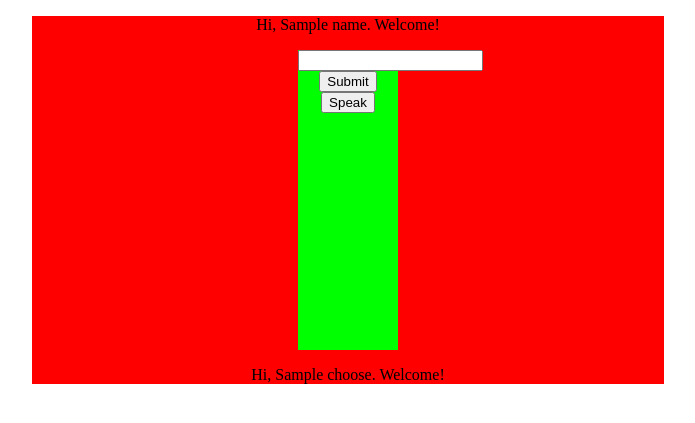
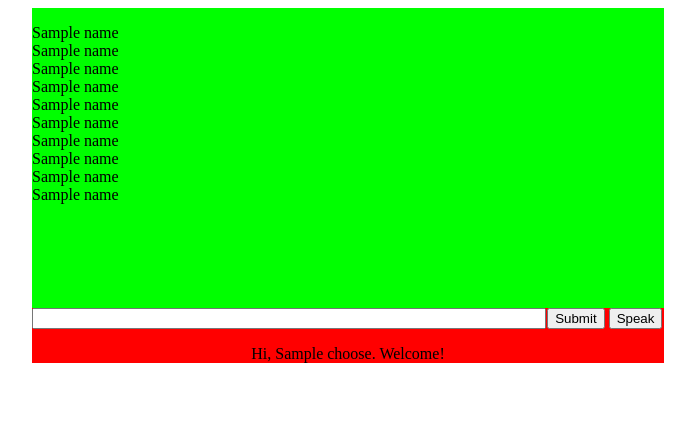
Before and after one commit to shiroiyuki/LearningChatbot, a Flask app: template templates/chat.html in a window 1280 px wide. Shown: the top 423 px of the page, without its empty margins (292-987 px from the left). Run offline with Flask 2, Linux system fonts and the light colour scheme; the template is opened without the code that fills it: most values are stand-ins (such as "Sample title", 1, 10 or a date in 2020).

Commit message:
develop ui

```diff
--- /dev/null
+++ b/data.py
@@ -0,0 +1,4 @@
+class data(self):
+    self.data = []
+    __init__():
+        self.data = ['','','','','','',]
--- a/server.py
+++ b/server.py
@@ -1,10 +1,20 @@
 #coding=utf-8
+data = ['','','','','','','','','','']
 from flask import *
 import os
+import nltk
+from chatterbot import ChatBot
+from chatterbot.trainers import ChatterBotCorpusTrainer
+
 app = Flask("todo-list")
 app.debug = True
 app.static_folder = 'static'
-
+bot = ChatBot("bot")
+bot.set_trainer(ChatterBotCorpusTrainer)
+bot.train("chatterbot.corpus.chinese")
+response = ""
+result = ""
+print("hi")
 @app.route("/")
 def echo():
     return render_template("lab4.html")
@@ -14,9 +24,21 @@ def whoareyou():
     if request.method == "POST":
         name = request.form.get("name")
         if name is not "":
-            return render_template("chat.html",name=name)
+            for i in xrange(0,6) :
+                data[i] = data[i+1]
+            try:
+                result = bot.get_response(name)
+                response = "科蘿娜: "+ str(result)
+            except Exception as e:
+                print(str(e))
+                reponse = ""
+            data[6] = data[8]
+            data[7] = data[9]
+            data[8] = name
+            data[9] = response
+            return render_template("chat.html",name = data)
         else:
-            return render_template("chat.html")
+            return render_template("chat.html",name = data)
     if request.method == "GET":
         return render_template("chat.html")
 
--- a/static/css/style.css
+++ b/static/css/style.css
@@ -2,12 +2,13 @@ body
 {
 
 }
-#output
+#chatbot p
 {
+  float:left;
 }
-#chatbox
+#chatbot
 {
-    width: 100px;
+  width: 100%;
   height: 300px;
   background-color:#0F0;
   margin:0 auto;
@@ -19,3 +20,16 @@ body
   margin:0 auto;
   text-align:center;
 }
+
+#text
+{
+  float:left;
+  width: 80%;
+}
+#btn1{
+}
+#btn2{
+}
+#layout
+{
+}
--- a/templates/chat.html
+++ b/templates/chat.html
@@ -5,17 +5,23 @@
   </head>
   <body>
     <div id = "global">
-		<p>{% if name %} Hi, {{name}}. Welcome!{% endif %}</p>
       <div id = "chatbot">
-
+        <p>{% if name %} {{name[0]}}{% endif %}<br>
+        {% if name %} {{name[1]}}{% endif %}<br>
+        {% if name %} {{name[2]}}{% endif %}<br>
+        {% if name %} {{name[3]}}{% endif %}<br>
+        {% if name %} {{name[4]}}{% endif %}<br>
+        {% if name %} {{name[5]}}{% endif %}<br>
+        {% if name %} {{name[6]}}{% endif %}<br>
+        {% if name %} {{name[7]}}{% endif %}<br>
+        {% if name %} {{name[8]}}{% endif %}<br>
+        {% if name %} {{name[9]}}{% endif %}</p>
       </div>
       <div id = "chatbox">
-            <form action="/whoareyou" method="POST">
-                <label for="">
-                    <input type="text" name="name" value="">
-                </label>
-                <input type="submit" value="Submit">
-                <input type="button" value="Speak">
+        <form id = "layout" action="/whoareyou" method="POST">
+          <input id = "text" type="text" name="name" value="">
+          <input id = "btn1" type="submit" value="Submit">
+          <input id = "btn2" type="button" value="Speak">
         </form>
       </div>
       <p>{% if choose %} Hi, {{choose}}. Welcome!{% endif %}</p>
```
Also changed, not shown: chatterbot_test.py (+7 -16 lines), database.db (added), static/js/profile.js (added). Lines whose indentation alone changed are shown as unchanged.
